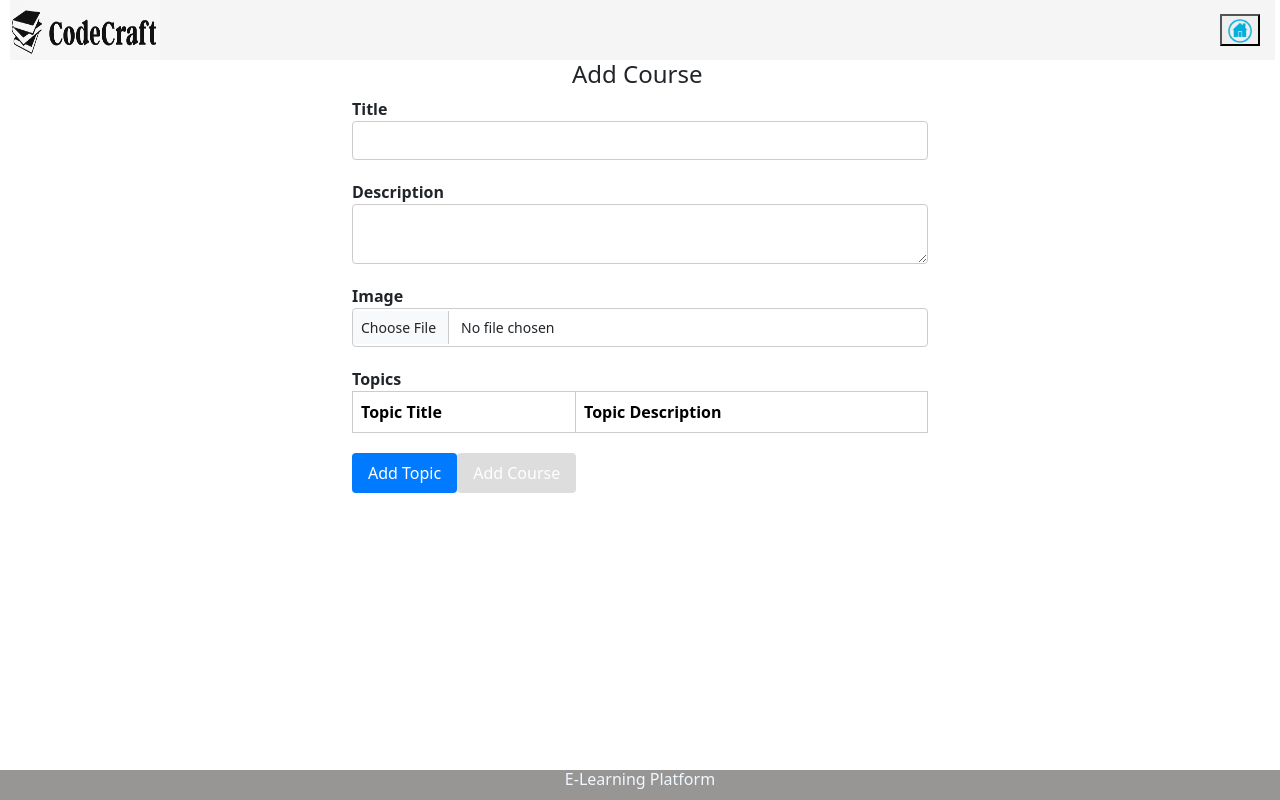
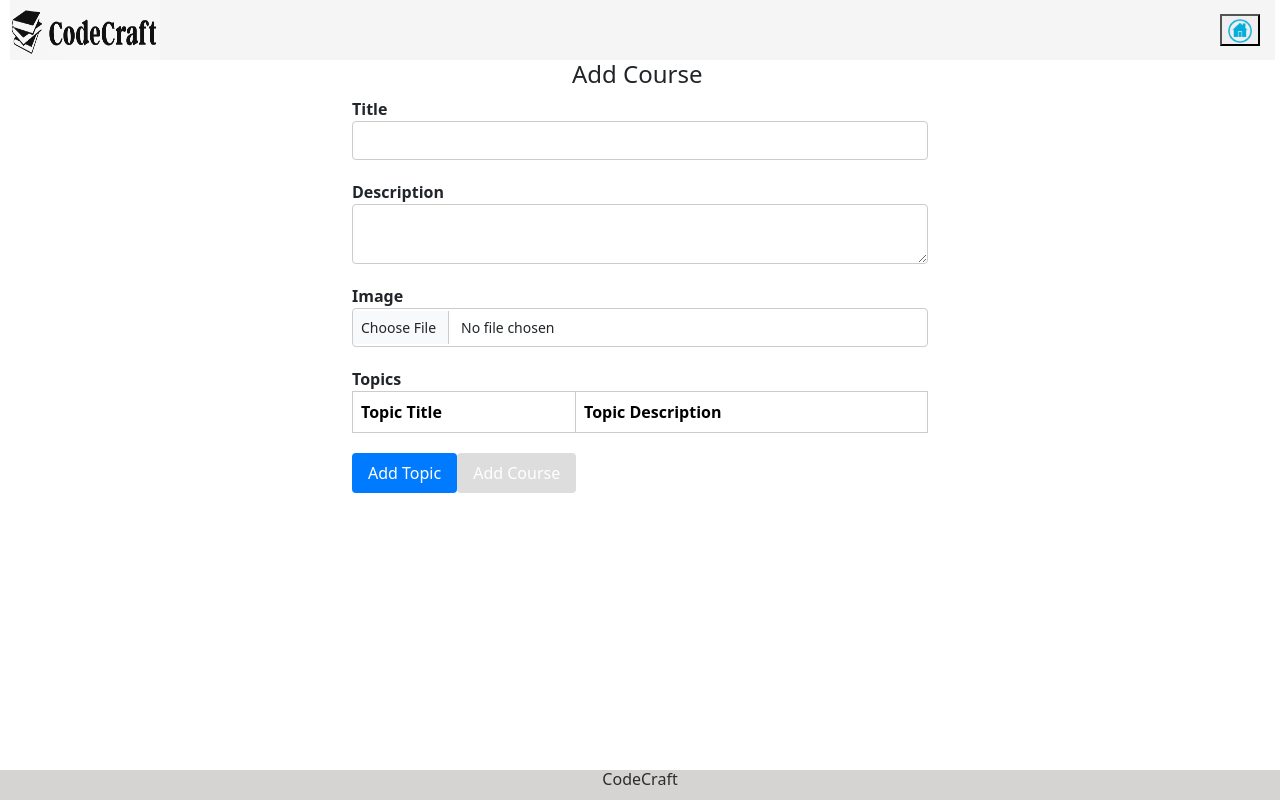
Before and after one commit to JoshuaPoulose/Project, an Angular app in the folder e-project/: page / in a window 1280 px wide. Built offline with nearby package versions, Linux system fonts and the light colour scheme.

Commit message:
front end

```diff
--- a/e-project/src/app/admin-add/admin-add.component.css
+++ b/e-project/src/app/admin-add/admin-add.component.css
@@ -160,8 +160,8 @@ td {
   left: 0;
   bottom: 0;
   width: 100%;
-  background-color: #979695;
-  color: aliceblue;
+  background-color: #d6d4d3;
+  color: rgb(43, 44, 44);
   text-decoration: none;
   text-align: center;
   height: 30px;
--- a/e-project/src/app/admin-add/admin-add.component.html
+++ b/e-project/src/app/admin-add/admin-add.component.html
@@ -60,5 +60,5 @@
   </form>
 </div>
 <footer class="footer" >
-  <h6 style="align-content: center;" >E-Learning Platform </h6>
+  <h6 style="align-content: center;" >CodeCraft </h6>
 </footer>
```
